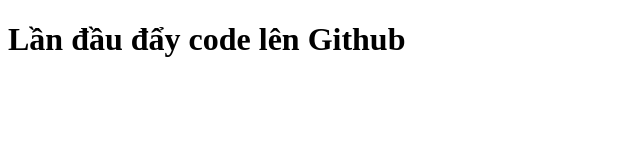
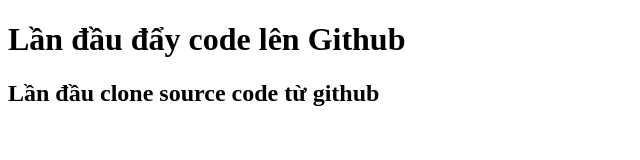
Before and after one commit to QuangKhai-dev/BC76_DemoGit, a plain HTML site: page index.html in a window 1280 px wide. Shown: the whole page, without its empty margins (0-640 px from the left). Drawn offline with Linux system fonts and the light colour scheme.

Commit message:
update file html

```diff
--- a/index.html
+++ b/index.html
@@ -9,7 +9,7 @@
 
 <body>
   <h1>Lần đầu đẩy code lên Github</h1>
-
+  <h2>Lần đầu clone source code từ github</h2>
 </body>
 
 </html>
```
